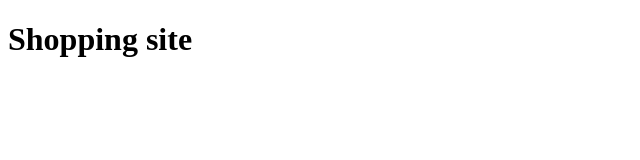
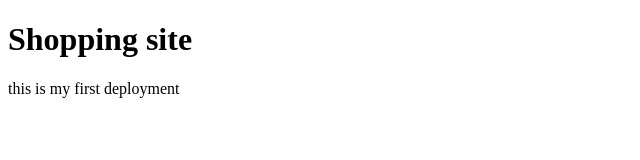
Before and after one commit to rashid-m-khan/shopping, a plain HTML site: page index.html in a window 1280 px wide. Shown: the whole page, without its empty margins (0-640 px from the left). Drawn offline with Linux system fonts and the light colour scheme.

Commit message:
Update index.html

```diff
--- a/index.html
+++ b/index.html
@@ -9,6 +9,7 @@
 
 <body>
     <h1> Shopping site</h1>
+    <p>this is my first deployment</p>
 </body>
 
 </html>
```
